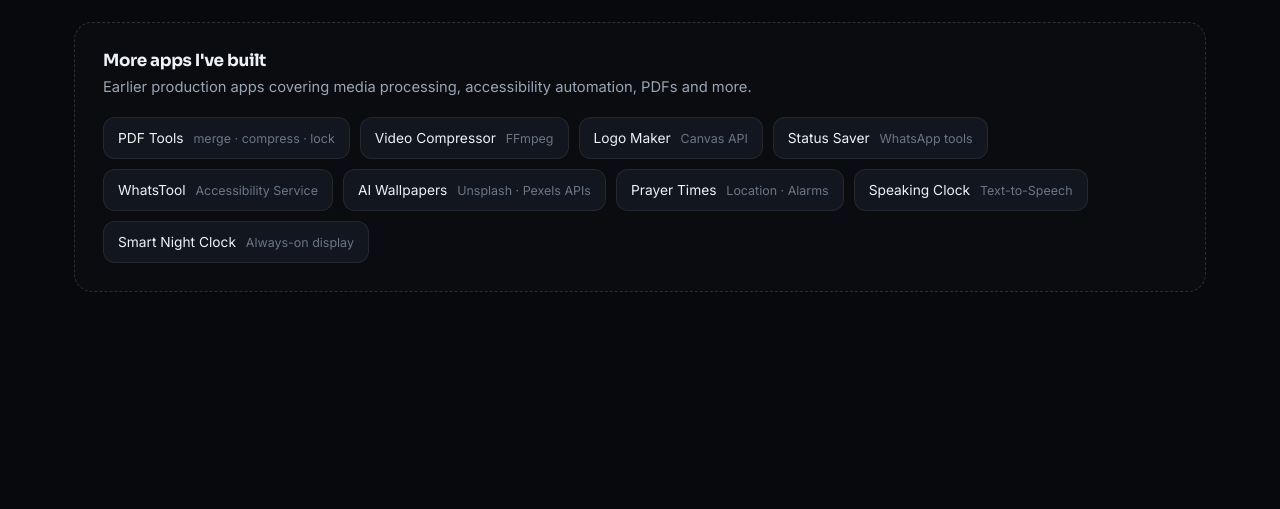
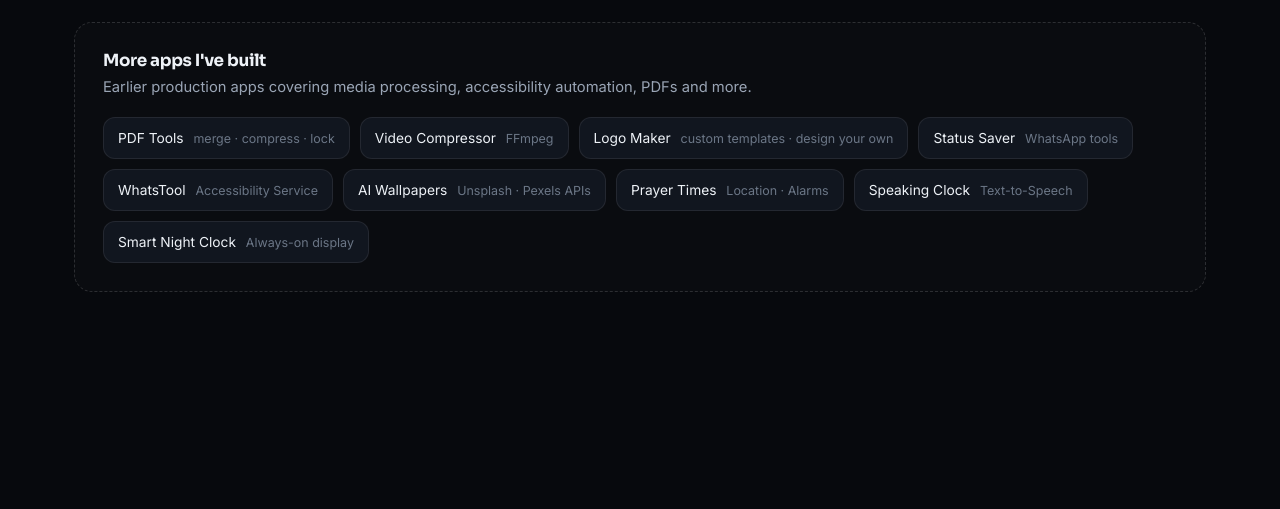
Before and after one commit to code-with-majid/Portfolio, a plain HTML site: page index.html in a window 1280 px wide. Shown: the part 4960-5469 px from the top of the page. Drawn offline with Linux system fonts and the light colour scheme.

Commit message:
Describe Logo Maker by its features (templates, design your own)

```diff
--- a/index.html
+++ b/index.html
@@ -795,7 +795,7 @@ footer{padding:40px 0;border-top:1px solid var(--line);margin-top:40px}
       <div class="app-pills">
         <span>PDF Tools <em>merge · compress · lock</em></span>
         <span>Video Compressor <em>FFmpeg</em></span>
-        <span>Logo Maker <em>Canvas API</em></span>
+        <span>Logo Maker <em>custom templates · design your own</em></span>
         <span>Status Saver <em>WhatsApp tools</em></span>
         <span>WhatsTool <em>Accessibility Service</em></span>
         <span>AI Wallpapers <em>Unsplash · Pexels APIs</em></span>
```
